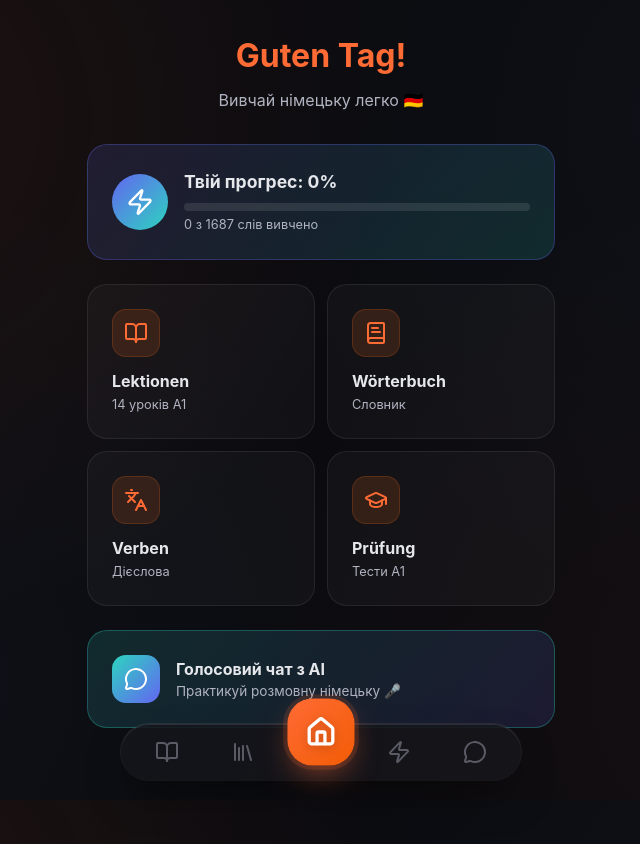
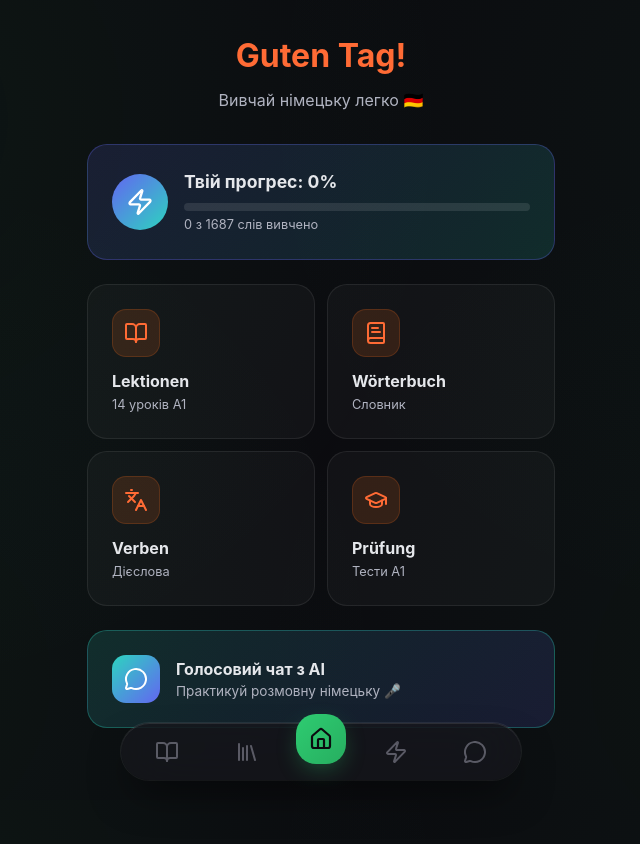
Before and after one commit to Artom-sites/deutsch-trainer-a1, a React (Vite) app: page / in a window 1280 px wide. Shown: the whole page, without its empty margins (319-959 px from the left). Built offline with nearby package versions, Linux system fonts and the light colour scheme.

Commit message:
UI: Apply Forest Green Theme (Fix)

```diff
--- a/src/components/BottomNav.jsx
+++ b/src/components/BottomNav.jsx
@@ -63,30 +63,33 @@ const BottomNav = () => {
                                 key={tab.id}
                                 onClick={() => setTab(tab.id)}
                                 style={{
-                                    width: 64,
-                                    height: 64,
-                                    borderRadius: 24,
-                                    background: 'linear-gradient(135deg, #FF6B35 0%, #F25C05 100%)',
-                                    border: 'none',
+                                    width: 50,
+                                    height: 50,
+                                    borderRadius: 20,
+                                    background: isActive
+                                        ? 'linear-gradient(135deg, #2ECC71 0%, #27AE60 100%)'
+                                        : 'linear-gradient(135deg, rgba(46, 204, 113, 0.15) 0%, rgba(39, 174, 96, 0.1) 100%)',
+                                    border: isActive
+                                        ? 'none'
+                                        : '1px solid rgba(46, 204, 113, 0.2)',
                                     boxShadow: isActive
-                                        ? '0 12px 28px -6px rgba(255, 107, 53, 0.5), 0 0 0 4px rgba(255, 107, 53, 0.15)'
-                                        : '0 8px 24px -6px rgba(255, 107, 53, 0.4)',
+                                        ? 'rgba(46, 204, 113, 0.4) 0px 8px 24px -6px'
+                                        : '0 2px 8px rgba(0, 0, 0, 0.2)',
                                     display: 'flex',
+                                    flexDirection: 'column',
                                     alignItems: 'center',
                                     justifyContent: 'center',
+                                    gap: 0,
                                     cursor: 'pointer',
-                                    marginTop: -40,
-                                    transform: isActive ? 'scale(1.05)' : 'scale(1)',
-                                    transition: 'all 0.4s cubic-bezier(0.34, 1.56, 0.64, 1)'
+                                    marginTop: -25,
+                                    transform: isActive ? 'scale(1)' : 'scale(1)',
+                                    transition: '0.4s cubic-bezier(0.34, 1.56, 0.64, 1)'
                                 }}
                             >
                                 <Icon
-                                    size={30}
-                                    strokeWidth={2.5}
-                                    color="#FFFFFF"
-                                    style={{
-                                        filter: 'drop-shadow(0 2px 4px rgba(0,0,0,0.2))'
-                                    }}
+                                    size={24}
+                                    strokeWidth={2.2}
+                                    color={isActive ? '#0B0B0F' : '#2ECC71'}
                                 />
                             </button>
                         );
@@ -116,7 +119,7 @@ const BottomNav = () => {
                                 strokeWidth={isActive ? 2.5 : 2}
                                 color={isActive ? '#FFFFFF' : '#A0A0B0'}
                                 style={{
-                                    filter: isActive ? 'drop-shadow(0 0 12px rgba(255,255,255,0.4))' : 'none',
+                                    filter: isActive ? 'drop-shadow(0 0 12px rgba(46, 204, 113, 0.4))' : 'none',
                                     transition: 'all 0.3s ease'
                                 }}
                             />
--- a/src/components/LessonDetail.jsx
+++ b/src/components/LessonDetail.jsx
@@ -253,14 +253,14 @@ const LessonDetail = () => {
                     width: '100%',
                     padding: '24px',
                     marginBottom: 'var(--space-md)',
-                    background: 'linear-gradient(135deg, #FF6B35 0%, #F25C05 100%)',
+                    background: 'linear-gradient(135deg, #2ECC71 0%, #27AE60 100%)',
                     border: 'none',
                     borderRadius: 24,
                     cursor: 'pointer',
                     display: 'flex',
                     alignItems: 'center',
                     gap: 'var(--space-md)',
-                    boxShadow: '0 8px 32px -4px rgba(242, 106, 27, 0.3), inset 0 1px 0 rgba(255,255,255,0.2)',
+                    boxShadow: '0 8px 32px -4px rgba(46, 204, 113, 0.3), inset 0 1px 0 rgba(255,255,255,0.2)',
                     position: 'relative',
                     overflow: 'hidden'
                 }}
--- a/src/index.css
+++ b/src/index.css
@@ -19,22 +19,24 @@
   --text-muted: #7A7D8A;
   --text-inverse: #0B0B0F;
 
-  /* BRAND - Orange Accent */
-  --color-accent: #FF6B35;
-  --color-accent-focus: #F26A1B;
-  --color-accent-pressed: #C94F10;
-  --color-accent-glow: rgba(242, 106, 27, 0.2);
+  /* BRAND - Green Accent (Forest Theme) */
+  --color-accent: #2ECC71;
+  --color-accent-focus: #27AE60;
+  --color-accent-pressed: #219150;
+  --color-accent-glow: rgba(46, 204, 113, 0.2);
 
   /* GRAMMAR - Gender colors */
   --color-masculine: #4A90E2;
   --color-feminine: #E94B5A;
-  --color-neuter: #2ECC71;
-  --color-plural: #FF6B35;
+  --color-neuter: #F1C40F;
+  /* Changed from green to yellow/gold */
+  --color-plural: #E67E22;
+  /* Changed from orange to dark orange */
 
   /* Semantic colors */
   --color-success: #2ECC71;
   --color-error: #E94B5A;
-  --color-warning: #F26A1B;
+  --color-warning: #F39C12;
 
   /* Spacing */
   --space-xs: 4px;
@@ -59,13 +61,13 @@
   --safe-bottom: env(safe-area-inset-bottom, 0px);
   /* GRADIENTS */
   --bg-gradient-mesh:
-    radial-gradient(circle at 15% 15%, rgba(255, 107, 53, 0.08) 0%, transparent 40%),
-    radial-gradient(circle at 85% 15%, rgba(74, 144, 226, 0.04) 0%, transparent 40%),
-    radial-gradient(circle at 85% 85%, rgba(255, 107, 53, 0.04) 0%, transparent 40%),
-    radial-gradient(circle at 15% 85%, rgba(74, 144, 226, 0.04) 0%, transparent 40%);
+    radial-gradient(circle at 15% 15%, rgba(46, 204, 113, 0.06) 0%, transparent 45%),
+    radial-gradient(circle at 85% 15%, rgba(46, 204, 113, 0.04) 0%, transparent 40%),
+    radial-gradient(circle at 85% 85%, rgba(39, 174, 96, 0.05) 0%, transparent 40%),
+    radial-gradient(circle at 15% 85%, rgba(46, 204, 113, 0.05) 0%, transparent 40%);
 
-  --primary-gradient: linear-gradient(135deg, #FF6B35 0%, #F25C05 100%);
-  --card-gradient: linear-gradient(160deg, rgba(30, 30, 35, 0.7) 0%, rgba(20, 20, 25, 0.6) 100%);
+  --primary-gradient: linear-gradient(135deg, #2ECC71 0%, #27AE60 100%);
+  --card-gradient: linear-gradient(160deg, rgba(30, 35, 30, 0.7) 0%, rgba(20, 25, 20, 0.6) 100%);
   --glass-gradient: linear-gradient(180deg, rgba(255, 255, 255, 0.03) 0%, rgba(255, 255, 255, 0.01) 100%);
 }
 
```
